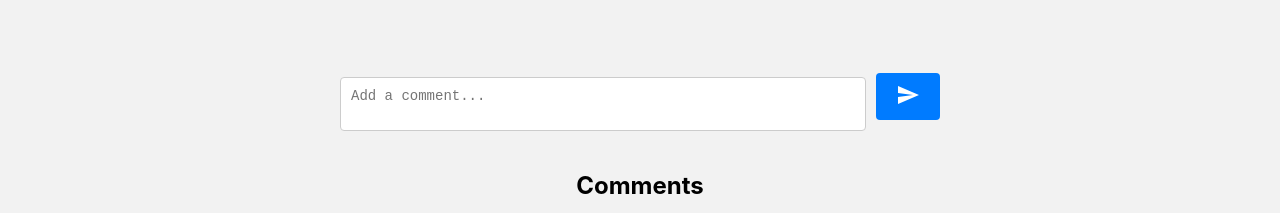
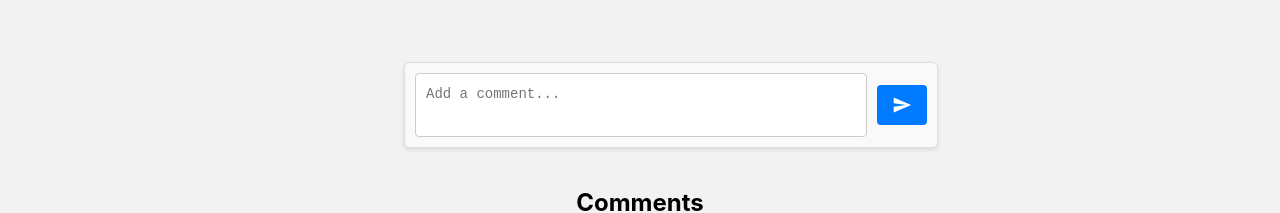
Before and after one commit to paranietharan/library-management-system-web-application, a React (Create React App) app: page /book/1 in a window 1280 px wide. Shown: the part 472-685 px from the top of the page. Built offline with nearby package versions, Linux system fonts and the light colour scheme; no server answers; sample sign-in values are in the browser's storage; a web font is replaced by a local one.

Commit message:
check work done

```diff
--- a/src/Components/style/ViewBookCommentsStyle.module.css
+++ b/src/Components/style/ViewBookCommentsStyle.module.css
@@ -1,5 +1,4 @@
-/* ViewBookCommentsStyle.module.css */
-
+/*
 .writeComment {
     display: flex;
     flex-direction: column;
@@ -29,17 +28,71 @@
     background-color: #007bff;
     color: white;
     border: none;
-    padding: 10px 20px;
+    padding: 5px 20px 10px 20px;
     border-radius: 4px;
     cursor: pointer;
 }
 
 .addComment button:hover {
     background-color: #0056b3;
+}*/
+.writeComment {
+    margin-left: 30vw;
+    width: 40vw;
+    margin-top: 20px;
+    padding: 10px;
+    background-color: #f9f9f9;
+    border: 1px solid #ddd;
+    border-radius: 5px;
+    box-shadow: 0 2px 4px rgba(0, 0, 0, 0.1);
 }
+
+.addComment {
+    display: flex;
+    align-items: center;
+}
+
+.addComment textarea {
+    flex: 1;
+    padding: 10px;
+    border: 1px solid #ccc;
+    border-radius: 4px;
+    resize: none;
+    font-size: 14px;
+    line-height: 1.5;
+    margin-right: 10px;
+}
+
+.addComment button {
+    background-color: #007bff;
+    color: white;
+    border: none;
+    padding: 10px 15px;
+    border-radius: 4px;
+    cursor: pointer;
+    display: flex;
+    align-items: center;
+    justify-content: center;
+    transition: background-color 0.3s ease;
+}
+
+.addComment button:hover {
+    background-color: #0056b3;
+}
+
+.addComment button:active {
+    background-color: #004085;
+}
+
+.addComment button svg {
+    font-size: 20px;
+}
+/******************/
 
 .commentList {
     margin-top: 20px;
+    max-height: 30vh;
+    overflow-y: auto;
 }
 
 .comments {
--- a/src/Pages/ViewBook.js
+++ b/src/Pages/ViewBook.js
@@ -7,6 +7,7 @@ import TextRating from '../Components/TextRating';
 import Footer from '../Components/LibraryFooter';
 import ViewBookComments from '../Components/ViewBookComments';
 import http from '../service/http-common';
+import getUserID from '../service/GetUserID';
 
 function ViewBook() {
     const { id } = useParams();
@@ -17,9 +18,12 @@ function ViewBook() {
     const [avgRating, setAvgRating] = useState(0);
     const [loading, setLoading] = useState(true);
     const [error, setError] = useState(null);
-    const userId = 'sampleUserID';
+    const[userId, setUserId] = useState('');
+    //const userId = 'sampleUserID';
 
     useEffect(() => {
+        const userId = getUserID();
+        setUserId(userId);
         const fetchBookDetails = async () => {
             try {
                 const response = await http.get(`/resource/get/id/${id}`);
```
Also changed, not shown: src/Components/ViewBookComments.js (+6 -3 lines).
